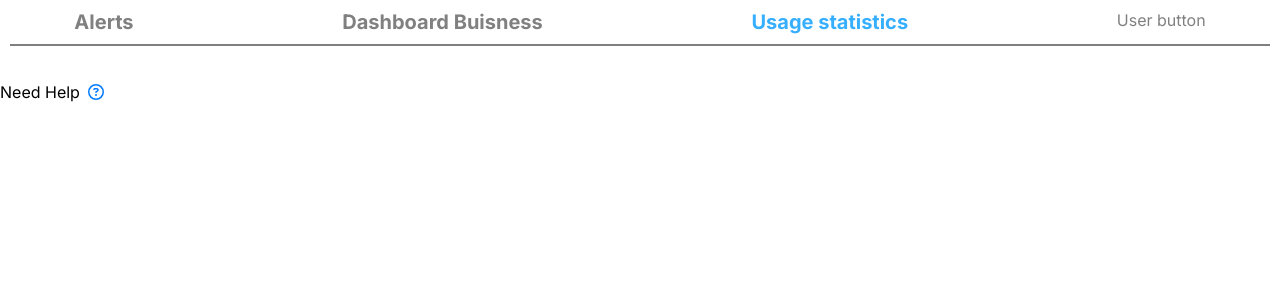
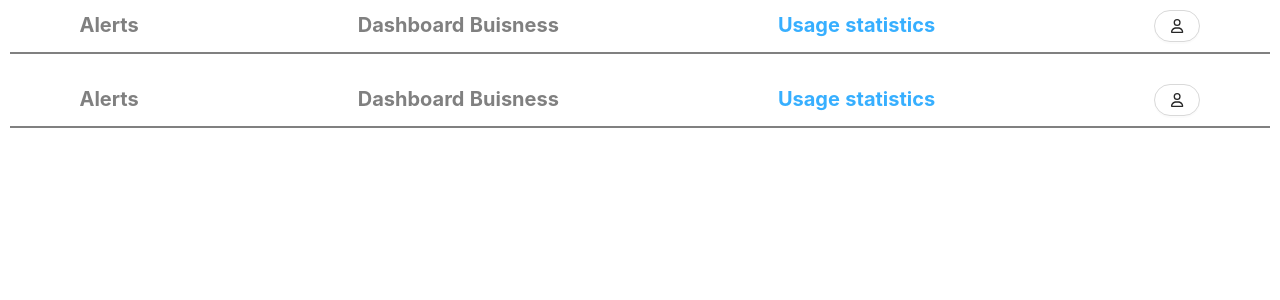
Before and after one commit to Florian-Curier/pipedrivechat-frontend, a Next.js app: page /stats in a window 1280 px wide. Shown: the top 300 px of the page. Built offline with nearby package versions, Linux system fonts and the light colour scheme.

Commit message:
ajout de la popover

```diff
--- a/components/Header.js
+++ b/components/Header.js
@@ -1,34 +1,67 @@
-import { useEffect, useState } from 'react';
-import styles from '../styles/Header.module.css'
-import Link from 'next/link';
-import { useRouter } from 'next/router';
-
+import { useEffect, useState } from "react";
+import styles from "../styles/Header.module.css";
+import Link from "next/link";
+import { useRouter } from "next/router";
+import "antd/dist/antd.css";
+import { Popover, Button } from "antd";
+import { FontAwesomeIcon } from "@fortawesome/react-fontawesome";
+import { faUser } from "@fortawesome/free-regular-svg-icons";
+import { useSelector } from "react-redux";
 
 function Header() {
+  const userEmail = useSelector((state) => state.user.value.google_email);//accéder à l'adresse mail de l'utilisateur stocké dans l'état global de redux
+
+  const popoverContent = (
+    //affichage de l'adresse mail de l'utilisateur
+    <div className={styles.popoverContent}>
+      <p>{userEmail}</p>
+    </div>
+  );
 
   const router = useRouter();
 
-const path = router.pathname
+  const path = router.pathname;
 
-useEffect(() => {
-
-
-},[router] )
+  useEffect(() => {}, [router]);
 
   return (
     <header className={styles.container}>
       <Link href="/alerts">
-             <span className={`${styles.link} ${path ==='/alerts' ? styles.active : ''}`}>Alerts</span>
+        <span
+          className={`${styles.link} ${
+            path === "/alerts" ? styles.active : ""
+          }`}
+        >
+          Alerts
+        </span>
       </Link>
       <Link href="/dashboard">
-            <span  className={`${styles.link} ${path ==='/dashboard' ? styles.active : ''}`}>Dashboard Buisness</span>
+        <span
+          className={`${styles.link} ${
+            path === "/dashboard" ? styles.active : ""
+          }`}
+        >
+          Dashboard Buisness
+        </span>
       </Link>
       <Link href="/stats">
-            <span className={`${styles.link} ${path ==='/stats' ? styles.active : ''}`}>Usage statistics</span>
+        <span
+          className={`${styles.link} ${path === "/stats" ? styles.active : ""}`}
+        >
+          Usage statistics
+        </span>
       </Link>
-            <span  className={styles.userIcon}>User button</span>
-		</header >
-    )
+      <Popover
+        className={styles.popover}
+        content={popoverContent}
+        title="Adresse-mail"
+      >
+        <Button shape="round">
+          <FontAwesomeIcon icon={faUser} />
+        </Button>
+      </Popover>
+    </header>
+  );
 }
 
 export default Header;
--- a/package.json
+++ b/package.json
@@ -15,7 +15,7 @@
     "@fortawesome/react-fontawesome": "^0.2.2",
     "@pipedrive/app-extensions-sdk": "^0.10.2",
     "@reduxjs/toolkit": "^2.2.7",
-    "antd": "^5.20.0",
+    "antd": "4.24.7",
     "chartjs": "^0.3.24",
     "dotenv": "^16.4.5",
     "next": "12.1.6",
--- a/pages/stats.js
+++ b/pages/stats.js
@@ -1,11 +1,11 @@
 import Stats from '../components/Stats'
-import ModaleHelp from '../components/ModalHelp';
-
+import Header from '../components/Header'
 
 
 function StatsPage () {
     // return <Stats />
-return <ModaleHelp />
+    return <Header />
+
 }
 
 export default StatsPage;
```
Also changed, not shown: 1 other file (tests, documents, lock files or other folders). Lines whose indentation alone changed are shown as unchanged.
